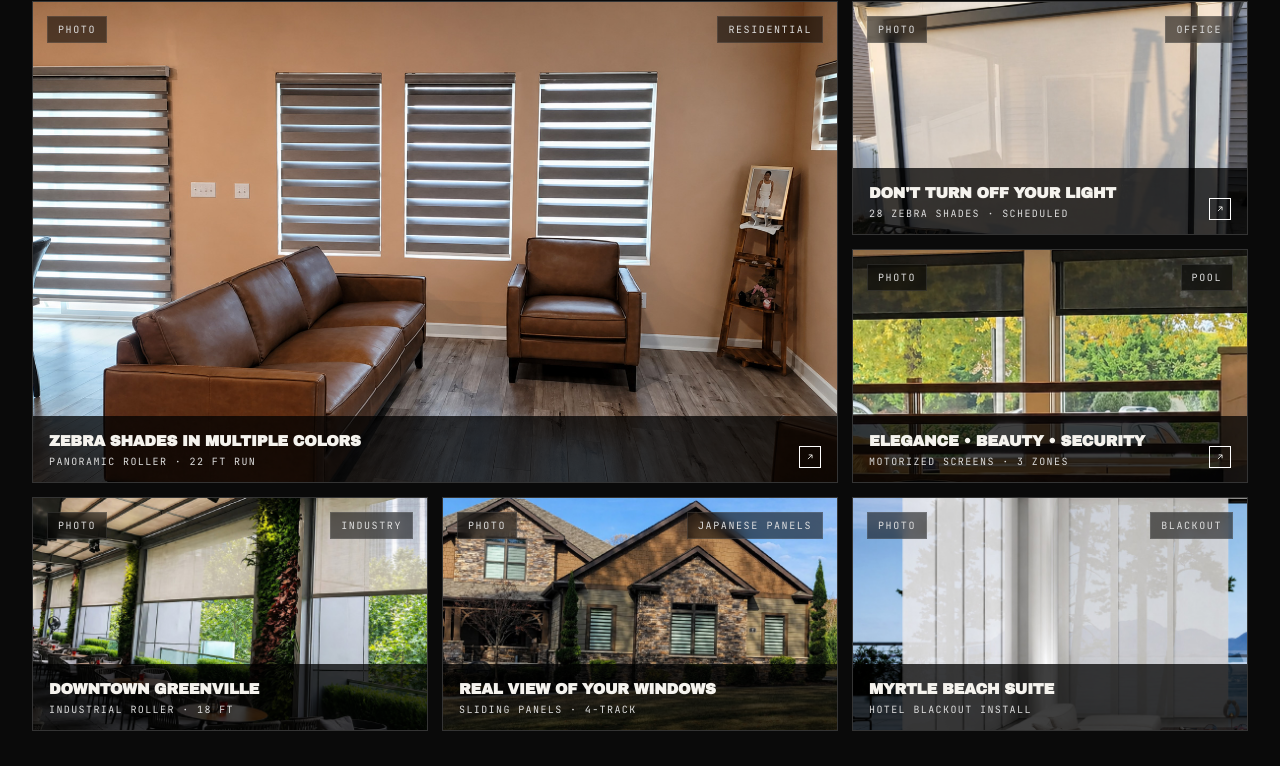
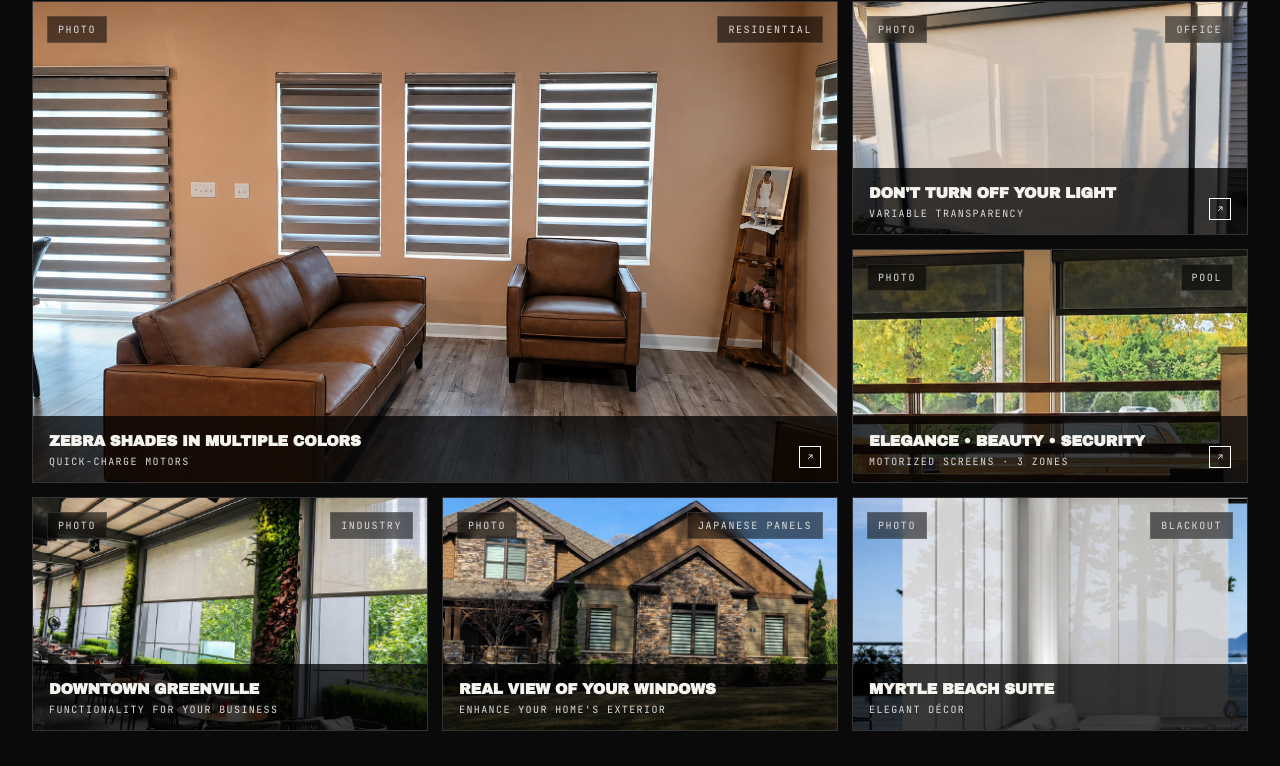
Before and after one commit to andreszapataq/zap-blinds, a plain HTML site: page index.html in a window 1280 px wide. Shown: the part 3205-3971 px from the top of the page. Drawn offline with Linux system fonts and the light colour scheme.

Commit message:
update text in photos section

```diff
--- a/index.html
+++ b/index.html
@@ -278,7 +278,7 @@
         <img src="uploads/photos/charleston-residential.jpg" alt="Charleston penthouse panoramic roller shades">
         <div class="tile-meta"><span class="tag">PHOTO</span><span class="tag">RESIDENTIAL</span></div>
         <div class="tile-label">
-          <div><b>Zebra shades in multiple colors</b><small>Panoramic roller · 22 ft run</small></div>
+          <div><b>Zebra shades in multiple colors</b><small>Quick-charge motors</small></div>
           <span class="arrow"><svg viewBox="0 0 24 24" fill="none" stroke="currentColor" stroke-width="2"><path d="M7 17 17 7M9 7h8v8"/></svg></span>
         </div>
       </div>
@@ -286,7 +286,7 @@
         <img src="uploads/photos/columbia-office.jpg" alt="Downtown Columbia office zebra shades">
         <div class="tile-meta"><span class="tag">PHOTO</span><span class="tag">OFFICE</span></div>
         <div class="tile-label">
-          <div><b>Don't turn off your light</b><small>28 zebra shades · scheduled</small></div>
+          <div><b>Don't turn off your light</b><small>Variable transparency</small></div>
           <span class="arrow"><svg viewBox="0 0 24 24" fill="none" stroke="currentColor" stroke-width="2"><path d="M7 17 17 7M9 7h8v8"/></svg></span>
         </div>
       </div>
@@ -301,17 +301,17 @@
       <div class="tile s-sq">
         <img src="uploads/photos/north-charleston-warehouse.jpg" alt="North Charleston warehouse industrial roller">
         <div class="tile-meta"><span class="tag">PHOTO</span><span class="tag">INDUSTRY</span></div>
-        <div class="tile-label"><div><b>Downtown Greenville</b><small>Industrial roller · 18 ft</small></div></div>
+        <div class="tile-label"><div><b>Downtown Greenville</b><small>Functionality for your business</small></div></div>
       </div>
       <div class="tile s-sq">
         <img src="uploads/photos/greenville-loft.jpg" alt="Greenville loft Japanese sliding panels">
         <div class="tile-meta"><span class="tag">PHOTO</span><span class="tag">JAPANESE PANELS</span></div>
-        <div class="tile-label"><div><b>Real view of your windows</b><small>Sliding panels · 4-track</small></div></div>
+        <div class="tile-label"><div><b>Real view of your windows</b><small>Enhance your home's exterior</small></div></div>
       </div>
       <div class="tile s-sq">
         <img src="uploads/photos/myrtle-beach-suite.jpg" alt="Myrtle Beach hotel suite blackout install">
         <div class="tile-meta"><span class="tag">PHOTO</span><span class="tag">BLACKOUT</span></div>
-        <div class="tile-label"><div><b>Myrtle Beach suite</b><small>Hotel blackout install</small></div></div>
+        <div class="tile-label"><div><b>Myrtle Beach suite</b><small>Elegant décor</small></div></div>
       </div>
     </div>
 
```
